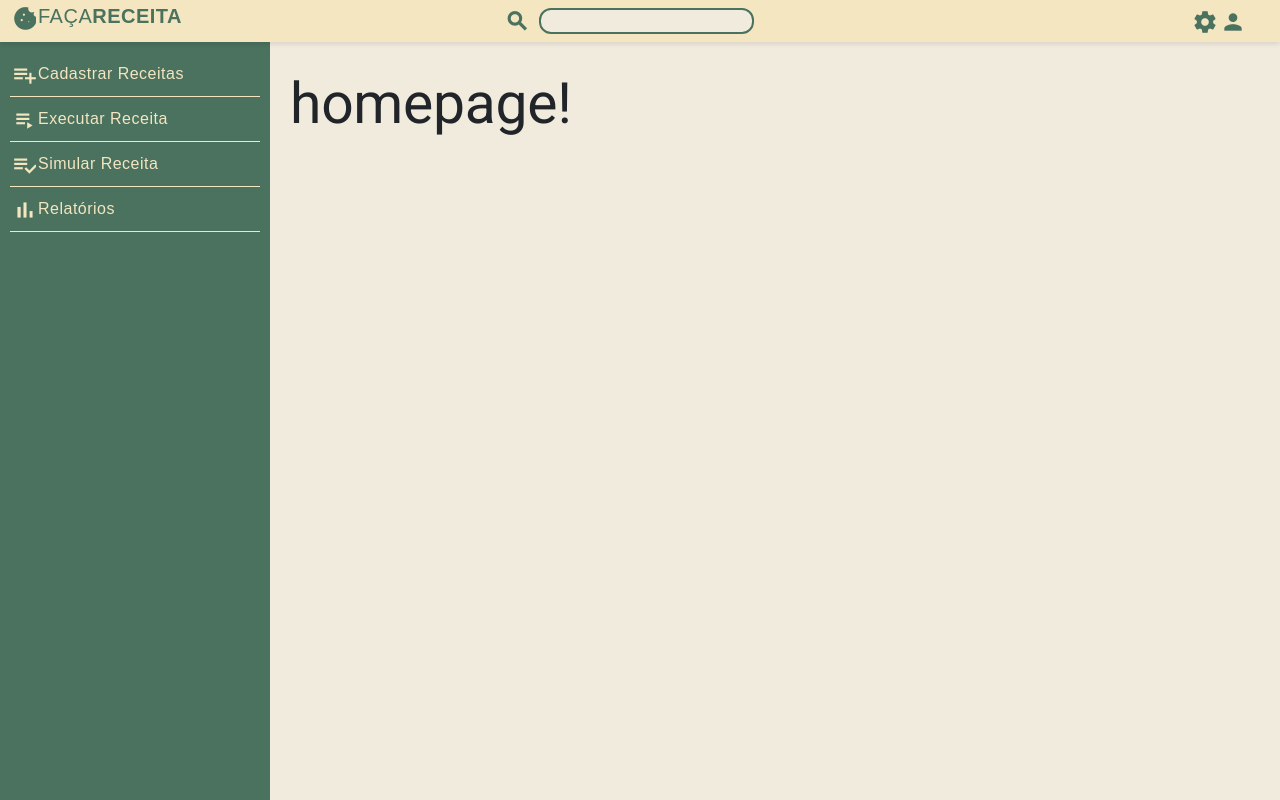
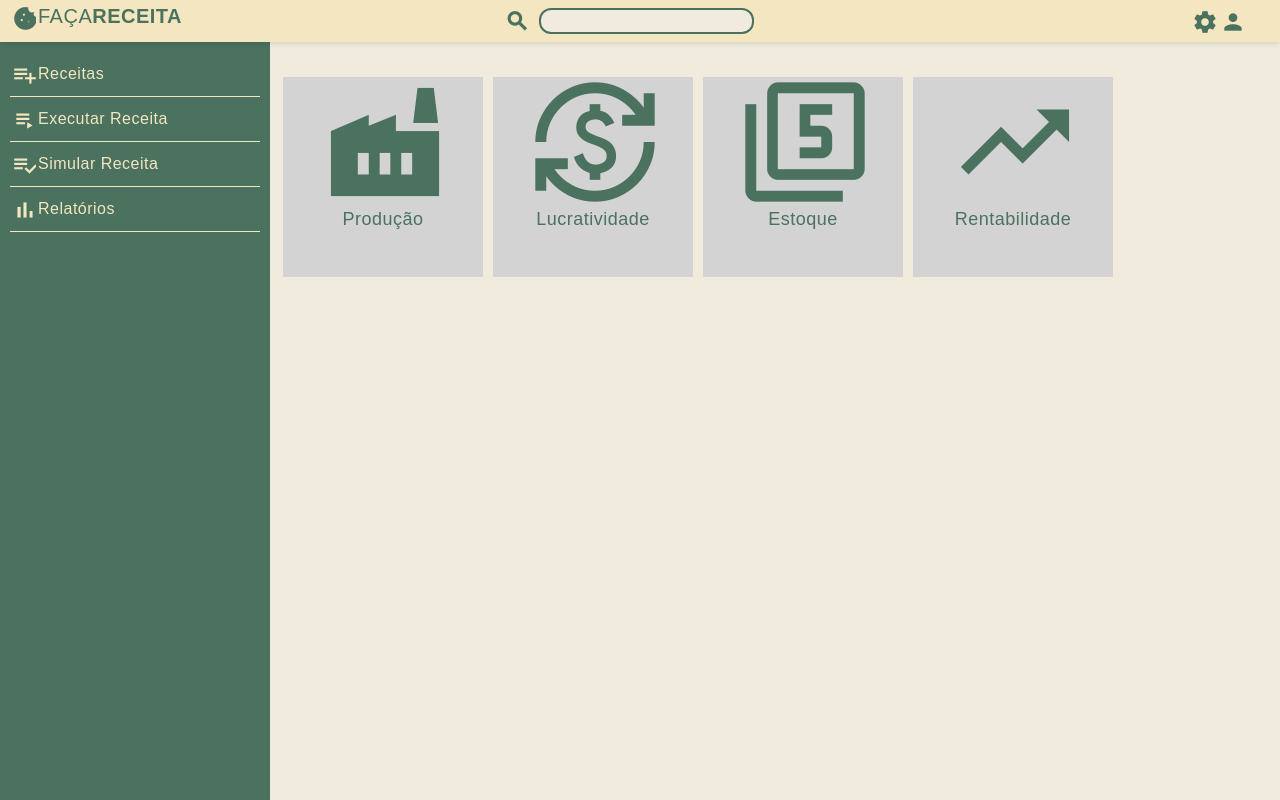
Before and after one commit to EwertonYamada/faca-receita-front, an Angular app: page /reports in a window 1280 px wide. Before the commit this address led to /homepage. Built offline with nearby package versions, Linux system fonts and the light colour scheme.

Commit message:
criado algumas telas e icones de relatórios

```diff
--- a/src/app/app.routes.ts
+++ b/src/app/app.routes.ts
@@ -4,6 +4,8 @@ import { HomepageComponent } from './homepage/homepage.component';
 import { RegisterRecipeComponent } from './register-recipe/register-recipe.component';
 import { LayoutComponent } from './layout/layout.component';
 import { SimulateRecipeComponent } from './simulate-recipe/simulate-recipe.component';
+import { ReportsComponent } from './reports/reports.component';
+import { RecipeListComponent } from './recipe-list/recipe-list.component';
 
 export const routes: Routes = [
     { path: '', component: LoginComponent },
@@ -13,7 +15,9 @@ export const routes: Routes = [
       children: [
         { path: 'homepage', component: HomepageComponent },
         { path: 'new-recipe', component: RegisterRecipeComponent },
+        { path: 'recipes', component: RecipeListComponent },
         { path: 'simulate-recipe', component: SimulateRecipeComponent },
+        { path: 'reports', component: ReportsComponent },
       ]
     },
     { path: '**', redirectTo: '/homepage' }
--- a/src/app/components/side-bar/helpers/system-modules.ts
+++ b/src/app/components/side-bar/helpers/system-modules.ts
@@ -6,7 +6,7 @@ export interface SystemModule {
 }
 
 export const SYSTEM_MODULES: SystemModule[] = [
-  { key: 'RECIPE', label: 'Cadastrar Receitas', icon: 'playlist_add', route: '/new-recipe' },
+  { key: 'RECIPE', label: 'Receitas', icon: 'playlist_add', route: '/recipes' },
   { key: 'EXECUTE_RECIPE', label: 'Executar Receita', icon: 'playlist_play', route: '/execute-recipe' },
   { key: 'SIMULATE_RECIPE', label: 'Simular Receita', icon: 'playlist_add_check', route: '/simulate-recipe' },
   { key: 'REPORTS', label: 'Relatórios', icon: 'bar_chart_4_bars', route: '/reports' }
--- a/src/app/homepage/homepage.component.html
+++ b/src/app/homepage/homepage.component.html
@@ -1,3 +1,49 @@
 <div class="homepage-layout">
-  <h1>homepage!</h1>
+  <div>
+
+  </div>
 </div>
+
+
+<!-- 1. Produção e Operacional
+Receitas Realizadas: quais receitas foram produzidas, com datas e quantidades.
+
+Simulações de Receita: histórico de simulações feitas (útil para testes e ajustes de custo).
+
+Receitas Não Realizadas: planejadas mas não executadas, para analisar gargalos ou sobras.
+
+📌 2. Financeiro
+Relatório de Custos por Receita: detalha custo de cada receita (ingredientes, perdas, etc).
+
+Relatório de Margem de Lucro: compara custo vs. preço de venda.
+
+Relatório de Rentabilidade por Produto: quais receitas geram mais lucro.
+
+Relatório de Custos Totais Mensais: somatório dos custos por mês (matéria-prima, energia, etc).
+
+Relatório de Vendas x Custos: comparação para medir lucro líquido.
+
+📌 3. Estoque e Insumos
+Consumo de Ingredientes por Período: quanto foi usado de cada insumo.
+
+Relatório de Perdas e Desperdícios: insumos ou receitas descartadas por vencimento, erro, etc.
+
+Relatório de Reposição de Estoque: insumos que atingiram nível mínimo.
+
+📌 4. Pessoal e Produção
+Produtividade por Funcionário (se aplicável): receitas feitas por cada colaborador.
+
+Tempo Médio de Execução por Receita: planejamento e eficiência de produção.
+
+📌 5. Visão Geral e Estratégica
+Dashboard de Indicadores (KPI):
+
+Total de receitas executadas no mês.
+
+Receita mais lucrativa.
+
+Total de lucro líquido mensal.
+
+Custo médio por produção.
+
+Taxa de desperdício. -->
--- a/src/app/login/login.component.scss
+++ b/src/app/login/login.component.scss
@@ -18,7 +18,7 @@
     .faca {
       font-family: system-ui, -apple-system, BlinkMacSystemFont, 'Segoe UI', Roboto, Oxygen, Ubuntu, Cantarell, 'Open Sans', 'Helvetica Neue', sans-serif;
       font-weight: 300;
-      color: $tertiary-color;
+      color: $secondary-color;
     }
 
     .receita {
--- /dev/null
+++ b/src/app/recipe-list/recipe-list.component.html
@@ -0,0 +1,48 @@
+<div class="recipe-list">
+  <form [formGroup]="searchForm">
+    <div class="row">
+      <div class="input-area col-md-4">
+        <label>Receita</label>
+        <input type="text" formControlName="recipeName" placeholder="Busque uma receita..." />
+      </div>
+      <div class="input-area col-md-4">
+        <label>Período</label>
+        <div style="display: flex;">
+
+          <div class="input-area">
+
+            <input class="align-input" type="date" formControlName="recipeDateStart" placeholder="Inicial" />
+          </div>
+          <div class="input-area">
+
+            <input class="align-input" type="date" formControlName="recipeDateEnd" placeholder="Final" />
+          </div>
+        </div>
+      </div>
+      <div class="col-md-2"></div>
+      <div class="col-md-1 button-area">
+        <mat-icon (click)="newRecipe()">add_box</mat-icon>
+      </div>
+    </div>
+  </form>
+  <div class="row table-area">
+    <mat-table [dataSource]="recipeList" class="mat-elevation-z8">
+      <ng-container matColumnDef="recipeName">
+        <mat-header-cell *matHeaderCellDef>Receita</mat-header-cell>
+        <mat-cell *matCellDef="let element">{{element.recipeName}}</mat-cell>
+      </ng-container>
+      <ng-container matColumnDef="category">
+        <mat-header-cell *matHeaderCellDef>Categoria</mat-header-cell>
+        <mat-cell *matCellDef="let element">{{element.category}}</mat-cell>
+      </ng-container>
+      <ng-container matColumnDef="actions">
+        <mat-header-cell *matHeaderCellDef>Ações</mat-header-cell>
+        <mat-cell *matCellDef="let element">
+          <mat-icon class="mat-icon-button" (click)="editRecipe(element)">edit</mat-icon>
+        </mat-cell>
+      </ng-container>
+      <mat-header-row *matHeaderRowDef="displayedColumns"></mat-header-row>
+      <mat-row *matRowDef="let row; columns: displayedColumns;"></mat-row>
+    </mat-table>
+  </div>
+</div>
--- /dev/null
+++ b/src/app/recipe-list/recipe-list.component.scss
@@ -0,0 +1,6 @@
+@import '../../styles.scss';
+
+.receipe-list {
+
+
+}
--- a/src/app/register-recipe/register-recipe.component.html
+++ b/src/app/register-recipe/register-recipe.component.html
@@ -3,6 +3,12 @@
     <div class="input-area col-md-4">
       <label>Receita</label>
       <input type="text" placeholder="Nome da receita" />
+    </div>
+    <div class="select-area col-md-4">
+      <label>Rendimento</label>
+      <select>
+        <option value="gramas">Gramas</option>
+      </select>
     </div>
     <div class="input-area col-md-4">
       <label>Rendimento</label>
--- /dev/null
+++ b/src/app/reports/reports.component.html
@@ -0,0 +1,23 @@
+<div class="reports">
+  <div class="row">
+    @for (report of reports; track index; let index = $index) {
+      <div class="reports-card"
+           (mouseenter)="hoveredIndex = index"
+           (mouseleave)="hoveredIndex = null">
+        <div class="align-card-itens" *ngIf="hoveredIndex !== index" >
+          <mat-icon class="icon-card">{{ report.icon }}</mat-icon>
+          <span>{{ report.title }}</span>
+        </div>
+        <div class="sublist-container" *ngIf="hoveredIndex === index">
+          <ul  style="list-style: none;">
+            @for (subReport of report.subReports; track subIndex; let subIndex = $index) {
+              <li class="sublist-item">
+                <span class="sublist-label">{{ subReport.title }}</span>
+              </li>
+            }
+          </ul>
+        </div>
+      </div>
+    }
+  </div>
+</div>
--- /dev/null
+++ b/src/app/reports/reports.component.scss
@@ -0,0 +1,80 @@
+@import '../../styles.scss';
+
+.reports {
+  .reports-card {
+    width: 200px;
+    height: 200px;
+    margin: 5px;
+    background-color: $complementary-color;
+    display: flex;
+    flex-direction: column;
+    align-items: center;
+    padding: 0px;
+
+    .align-card-itens {
+      display: flex;
+      flex-direction: column;
+    }
+
+    &:hover {
+      background-color: $complementary-color;
+      cursor: pointer;
+    }
+
+    .icon-card {
+      display: flex;
+      justify-content: center;
+      align-items: center;
+      width: 100%;
+      height: 80%;
+      font-size: 130px;
+      color: $secondary-color;
+    }
+
+    span {
+      font-size: 18px;
+      color: $secondary-color;
+      text-align: center;
+    }
+  }
+
+  .sublist-container {
+    display: flex;
+    flex-direction: column;
+    justify-content: start;
+    align-items: center;
+    width: 100%;
+    height: 100%;
+    color: $secondary-color;
+    background-color: $complementary-color;
+
+    ul {
+      padding: 0px;
+      width: 100%;
+    }
+
+    .sublist-item {
+      display: flex;
+      justify-content: center;
+      align-items: center;
+      width: 100%;
+      height: 50px;
+      font-size: 10px !important;
+      color: $secondary-color;
+      border-bottom: solid 1px $secondary-color;
+
+      &:hover {
+        background-color: $complementary-color2;
+        cursor: pointer;
+        color: $secondary-color;
+      }
+
+      span {
+        width: 100%;
+        font-size: 12px;
+        font-weight: bolder;
+        text-transform: uppercase;
+      }
+    }
+  }
+}
--- /dev/null
+++ b/src/app/reports/reports.component.ts
@@ -0,0 +1,57 @@
+import { CommonModule } from '@angular/common';
+import { Component } from '@angular/core';
+import { MatIconModule } from '@angular/material/icon';
+
+@Component({
+  selector: 'app-reports',
+  standalone: true,
+  imports: [MatIconModule, CommonModule],
+  templateUrl: './reports.component.html',
+  styleUrl: './reports.component.scss'
+})
+export class ReportsComponent {
+  public hoveredIndex: number | null = null;
+  public index: number | null = null;
+  public reports = [
+    {
+      title: 'Produção',
+      reportKey: 'EXECUTED_RECIPE',
+      icon: 'factory',
+      subReports: [
+        {
+          title: 'Produção por receita',
+          reportKey: 'EXECUTED_RECIPE'
+        },
+        {
+          title: 'Produção por produto',
+          reportKey: 'EXECUTED_PRODUCT'
+        }
+      ]
+    },
+    {
+      title: 'Lucratividade',
+      reportKey: 'PROFITABILITY',
+      icon: 'currency_exchange',
+      subReports: [
+        {
+          title: 'Lucro por produção',
+          reportKey: 'PROFITABILITY_BY_PRODUCTION'
+        },
+        {
+          title: 'Lucro por receita',
+          reportKey: 'PROFITABILITY_BY_RECIPE'
+        }
+      ]
+    },
+    {
+      title: 'Estoque',
+      reportKey: 'STOCK',
+      icon: 'filter_5'
+    },
+    {
+      title: 'Rentabilidade',
+      reportKey: 'RENTABILITY',
+      icon: 'trending_up'
+    }
+  ]
+}
--- a/src/styles.scss
+++ b/src/styles.scss
@@ -67,6 +67,7 @@ body {
     border: 2px solid $secondary-color;
     background-color: $complementary-color4;
     font-size: 16px;
+    margin-right: 8px;
 
     &:focus {
       outline: none;
```
Also changed, not shown: src/app/recipe-list/recipe-list.component.ts (added, +39 -0 lines).
